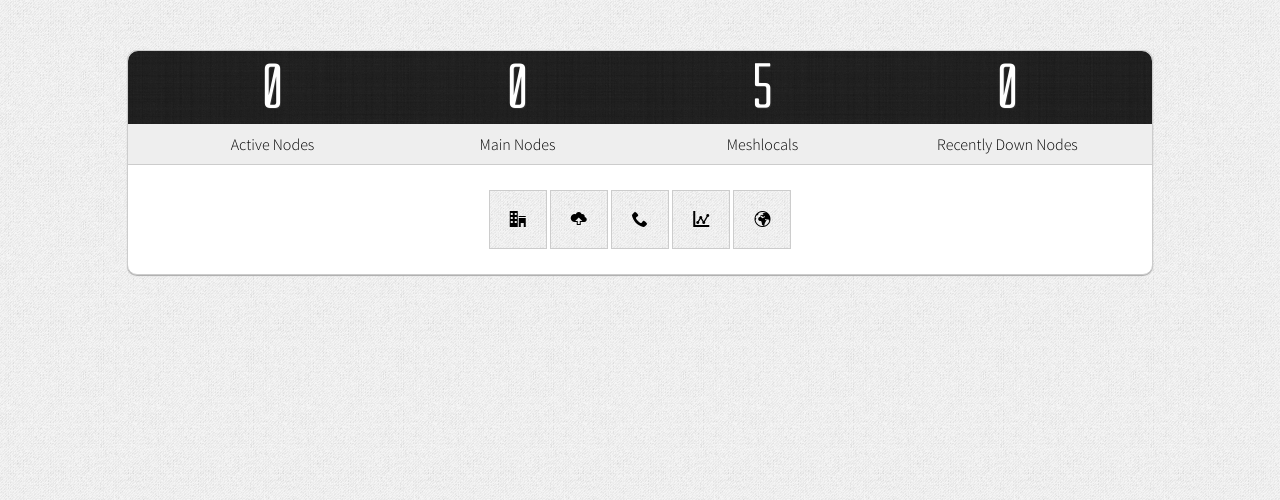
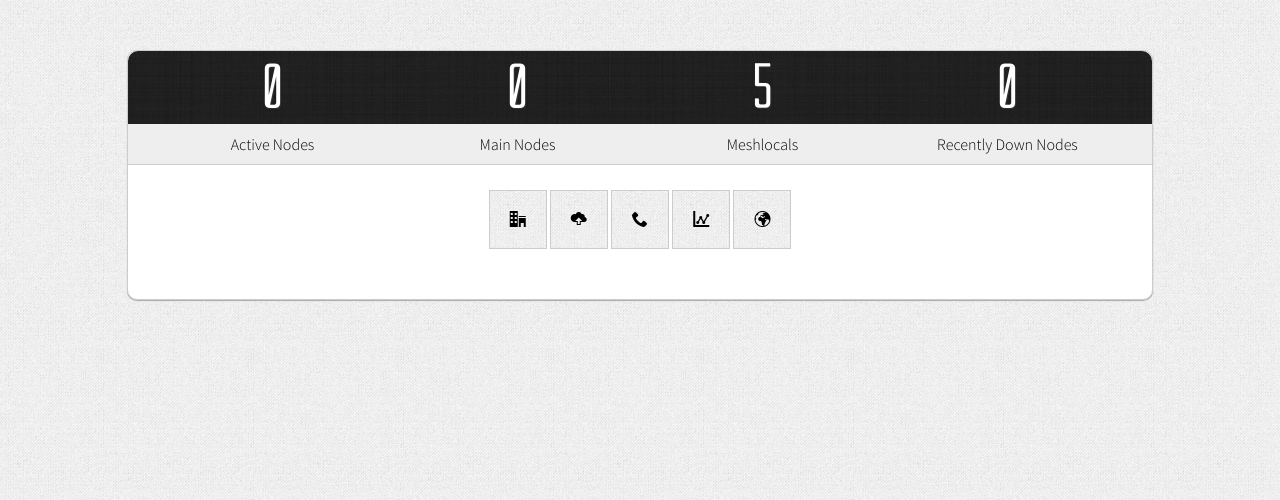
Before and after one commit to marylandmesh/stat, a PHP site: page / in a window 1280 px wide. Shown: the top 500 px of the page. Run offline with PHP 8.4, Linux system fonts and the light colour scheme.

Commit message:
Added a margin-top from the content

```diff
--- a/css/style.css
+++ b/css/style.css
@@ -173,6 +173,10 @@ tr:nth-child(odd) {
 	font-family: SourceSansProLight;
 }
 
+.content {
+	margin-top: 25px;
+}
+
 /*
 ========================================
 			BOX
```
